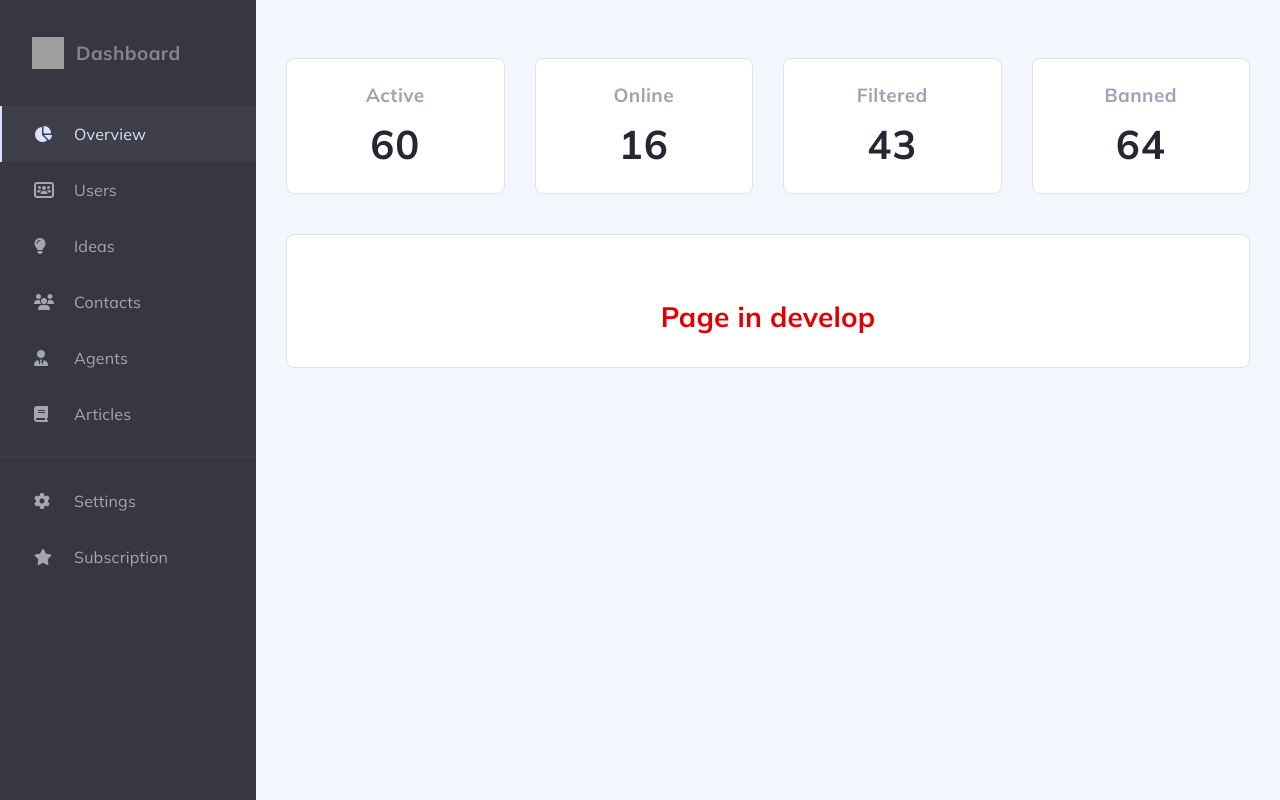
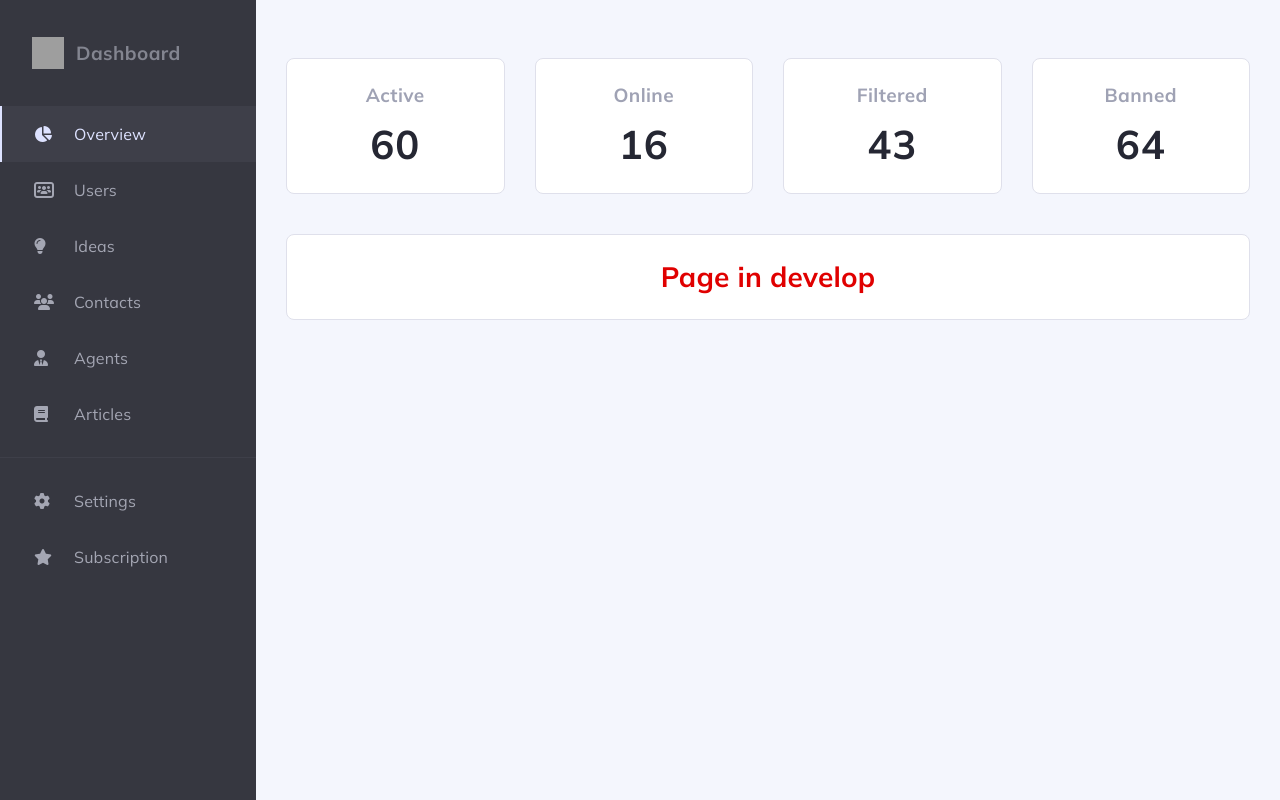
Before and after one commit to VladSkoromnyi/react-dynamic-users-list, a React (Create React App) app: page /#/ in a window 1280 px wide. Built offline with nearby package versions, Linux system fonts and the light colour scheme; grey boxes are pictures that could not be loaded.

Commit message:
margins fix

```diff
--- a/src/components/Home/index.scss
+++ b/src/components/Home/index.scss
@@ -3,6 +3,6 @@
 
 	&__title {
 		color: rgb(224, 0, 0);
-		margin: 40px 0;
+		margin: 0 0 32px;
 	}
 }
--- a/src/components/NotFound/index.scss
+++ b/src/components/NotFound/index.scss
@@ -3,6 +3,6 @@
 
 	&__title {
 		color: rgb(47, 90, 90);
-		margin: 40px 0;
+		margin: 0 0 32px;
 	}
 }
```
